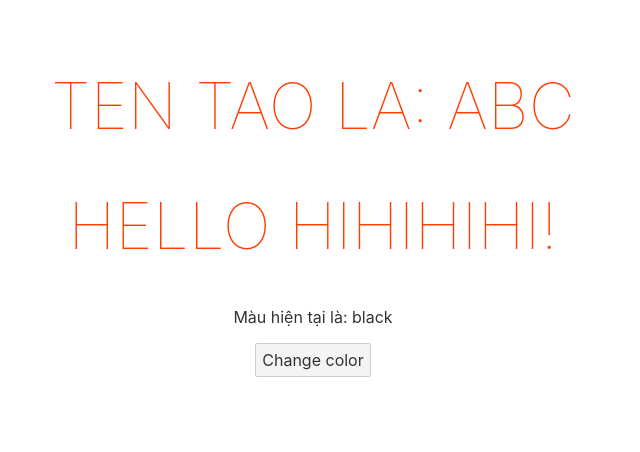
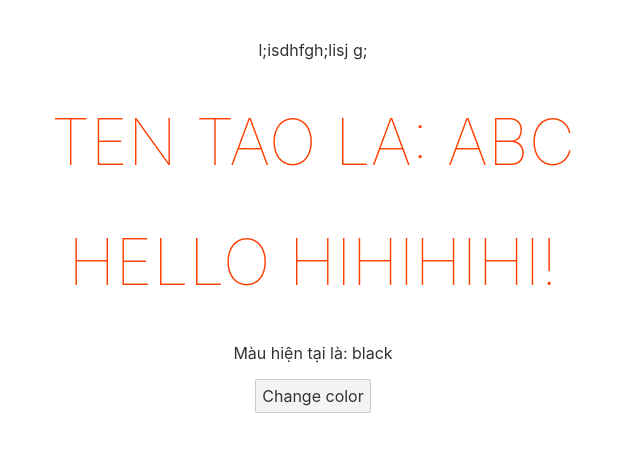
Before and after one commit to HieuKma/Svelte-basic, a Svelte app: page / in a window 1280 px wide. Shown: the top 452 px of the page, without its empty margins (327-967 px from the left). Built offline with nearby package versions, Linux system fonts and the light colour scheme.

Commit message:
add: test

```diff
--- a/src/App.svelte
+++ b/src/App.svelte
@@ -9,6 +9,7 @@
 </script>
 
 <main>
+	<p>l;isdhfgh;lisj g;</p>
 	<h1>Ten tao la:  {ten}</h1>
 	<h1>Hello {name}!</h1>
 	<p>Màu hiện tại là: { color }</p>
```
